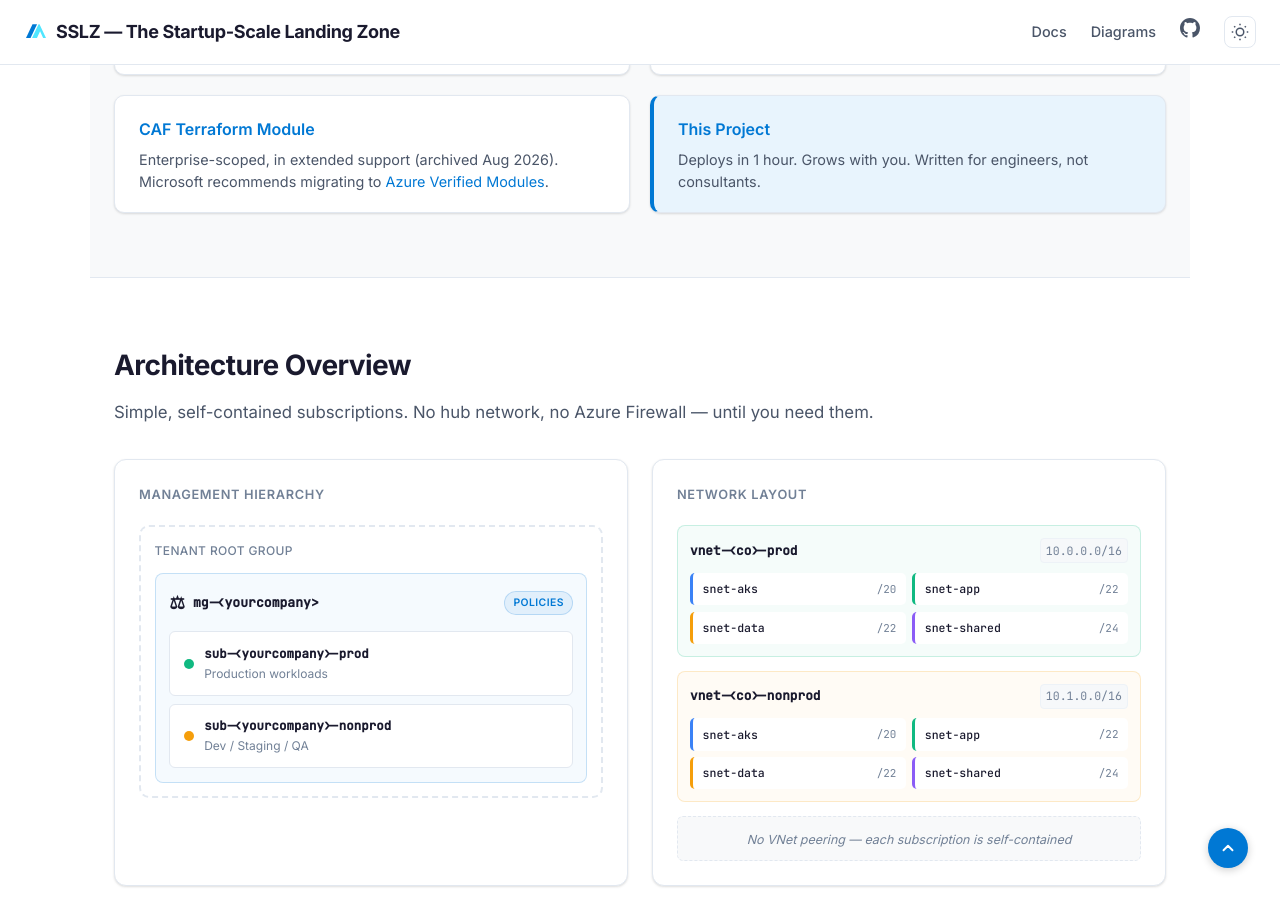
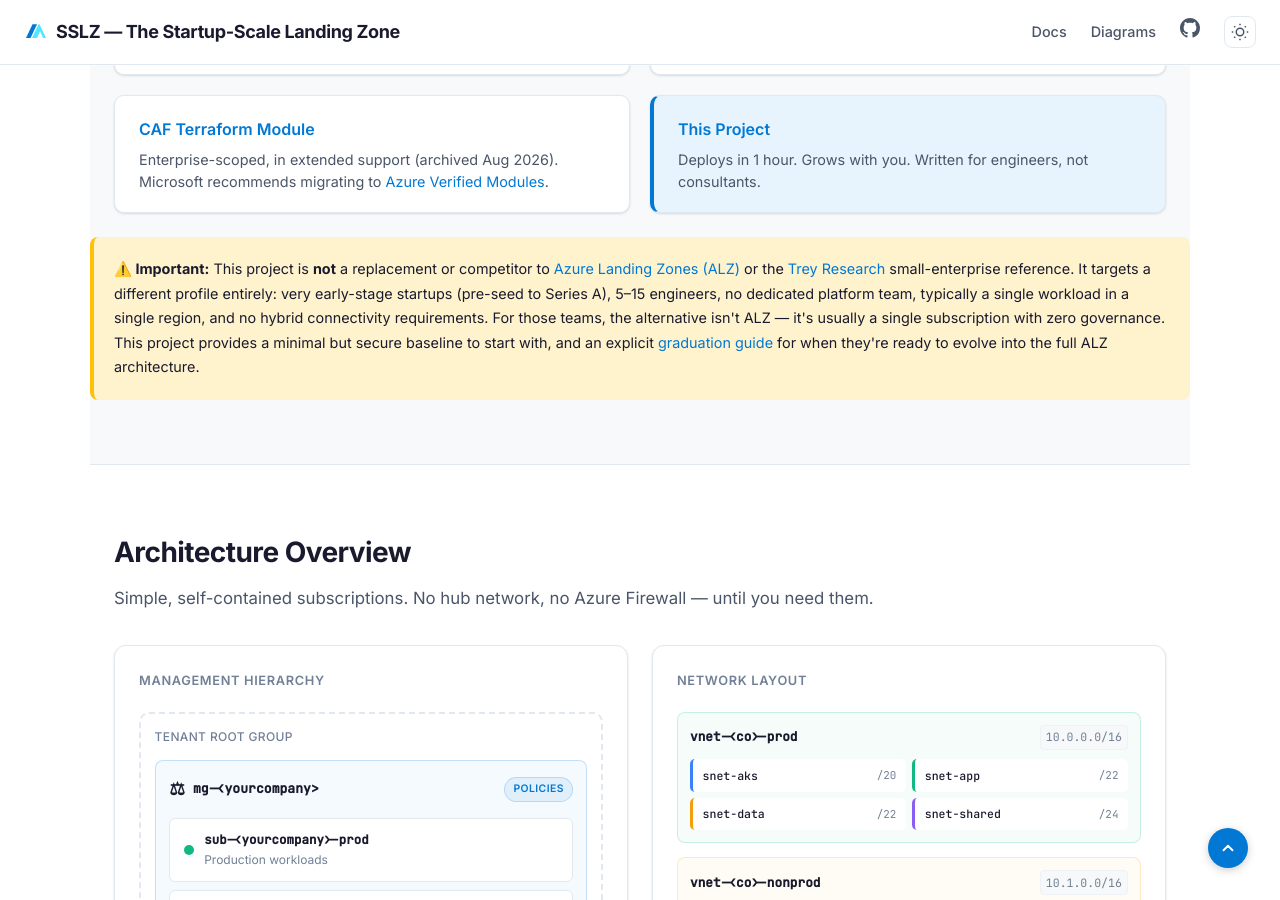
Before and after one commit to ricmmartins/sslz, a Jekyll site: the page built from index.md, in a window 1280 px wide and 900 px high, scrolled down 1632 px. Built offline with Jekyll 4.4.1, drawn with Linux system fonts in a browser that asks for light colours.

Commit message:
docs: clarify positioning as complementary to ALZ, not competitive
Add prominent note in both README and site landing page explaining
this targets a different profile (pre-seed to Series A, 5-15 engineers,
no platform team) where the alternative is zero governance, not ALZ.
References Trey Research and the graduation guide.

```diff
--- a/index.md
+++ b/index.md
@@ -91,6 +91,9 @@
       <h3>This Project</h3>
       <p>Deploys in 1 hour. Grows with you. Written for engineers, not consultants.</p>
     </div>
+  </div>
+  <div style="margin-top: 1.5rem; padding: 1.25rem; background: #fff3cd; border-left: 4px solid #ffc107; border-radius: 8px; font-size: 0.9rem;">
+    <strong>⚠️ Important:</strong> This project is <strong>not</strong> a replacement or competitor to <a href="https://aka.ms/alz">Azure Landing Zones (ALZ)</a> or the <a href="https://github.com/Azure/Enterprise-Scale/tree/main/docs/reference/treyresearch">Trey Research</a> small-enterprise reference. It targets a different profile entirely: very early-stage startups (pre-seed to Series A), 5–15 engineers, no dedicated platform team, typically a single workload in a single region, and no hybrid connectivity requirements. For those teams, the alternative isn't ALZ — it's usually a single subscription with zero governance. This project provides a minimal but secure baseline to start with, and an explicit <a href="/docs/graduation-guide">graduation guide</a> for when they're ready to evolve into the full ALZ architecture.
   </div>
 </section>
 
```
Also changed, not shown: README.md.
